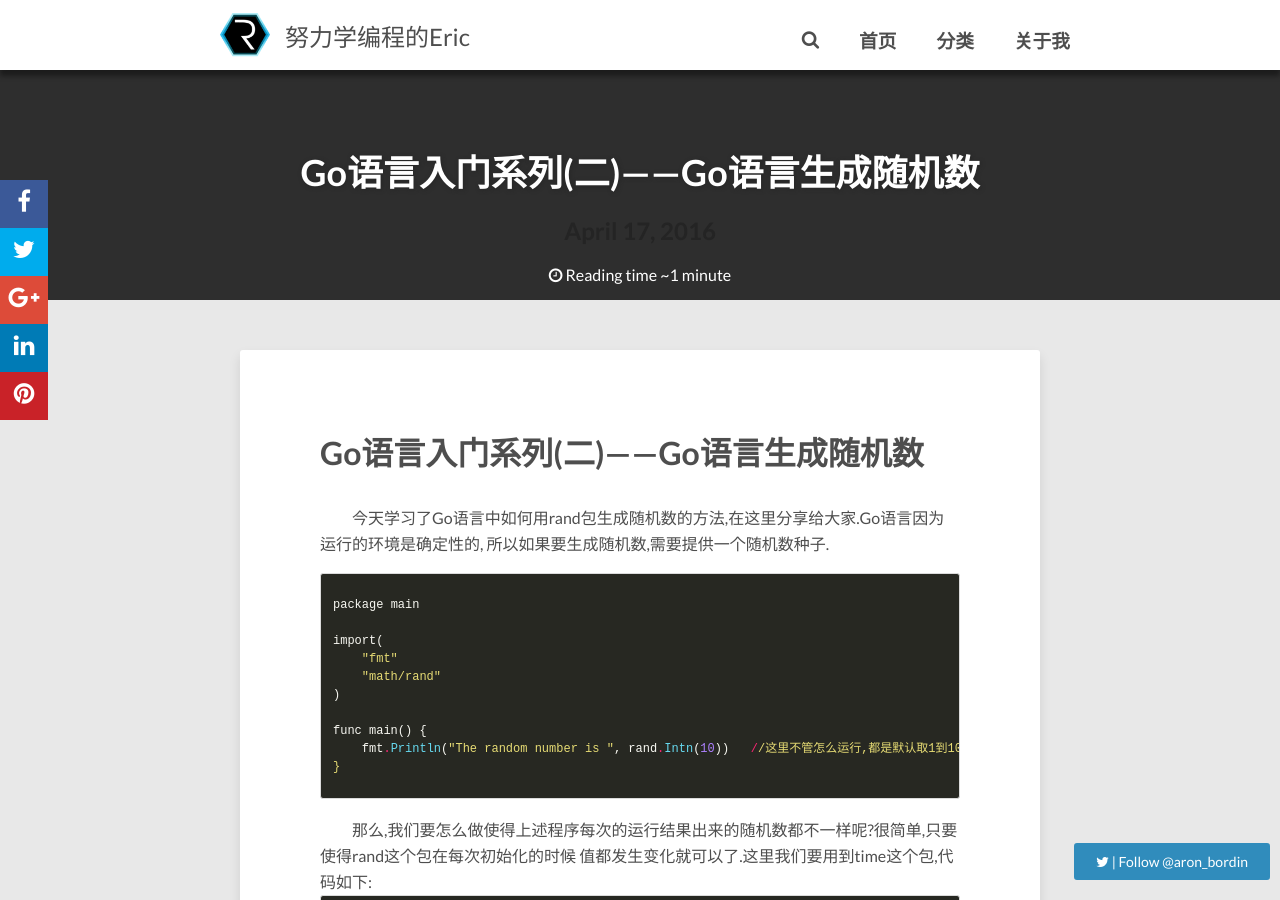
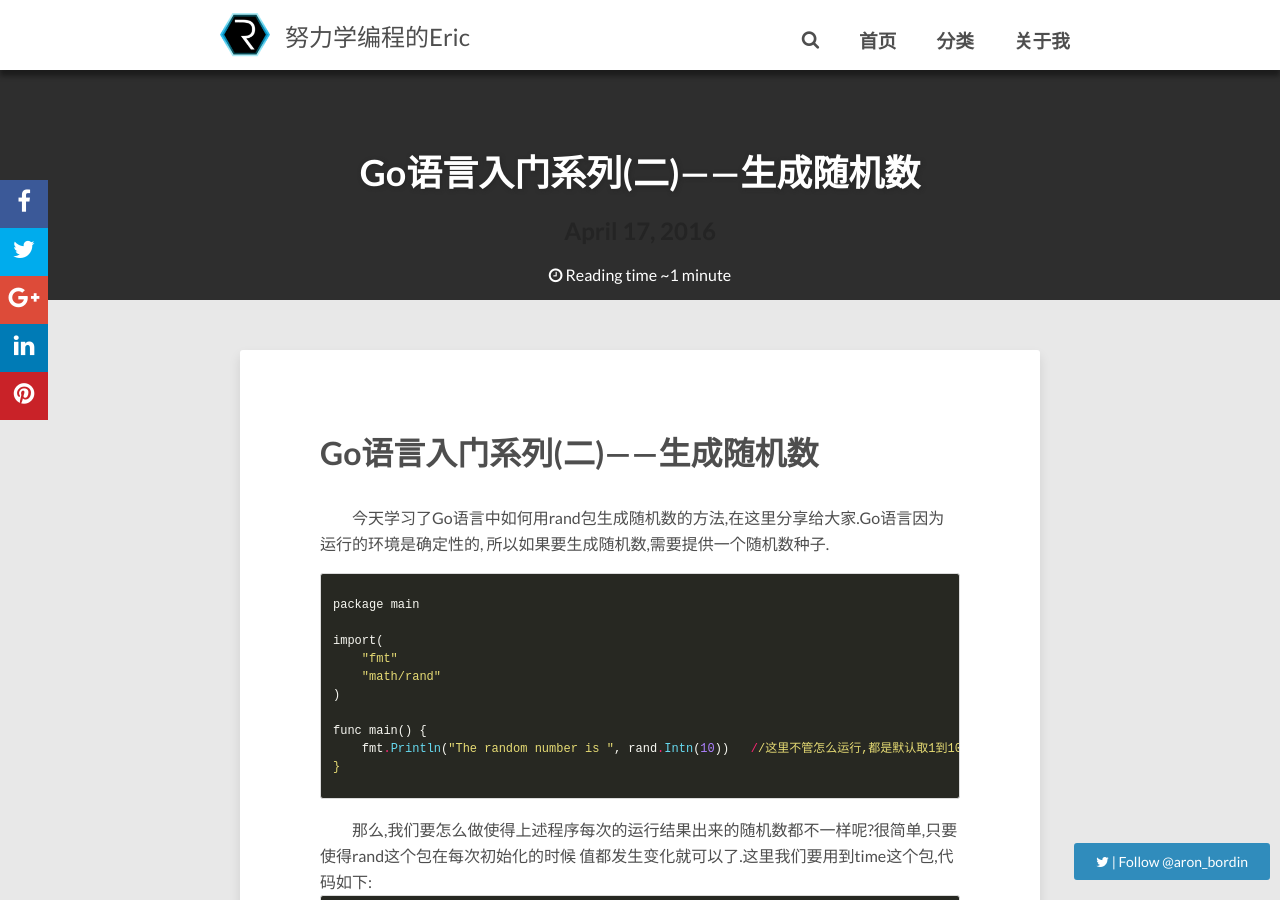
Before and after one commit to 352512482/Eric, a Jekyll site: the page built from _posts/2016-04-17-Go语言入门系列(二).markdown, in a window 1280 px wide and 900 px high. Built offline with Jekyll 4.4.1, drawn with Linux system fonts in a browser that asks for light colours; nearby versions of some CDN libraries; comment, search, counter and statistics services are not loaded.

Commit message:
提交新的文章

```diff
--- a/_posts/2016-04-17-Go语言入门系列(二).markdown
+++ b/_posts/2016-04-17-Go语言入门系列(二).markdown
@@ -1,6 +1,6 @@
 ---
 layout: post
-title: "Go语言入门系列(二)——Go语言生成随机数"
+title: "Go语言入门系列(二)——生成随机数"
 date: 2016-04-17 00:45:39 +0800
 category: Go语言
 ---
```
